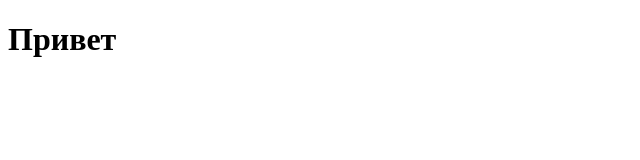
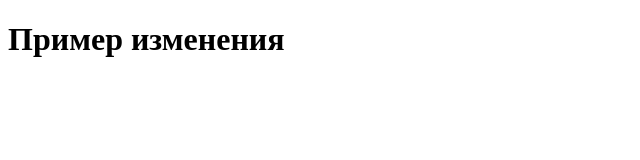
Before and after one commit to alexykos/Module02-Test, a plain HTML site: page index.html in a window 1280 px wide. Shown: the whole page, without its empty margins (0-640 px from the left). Drawn offline with Linux system fonts and the light colour scheme.

Commit message:
index.html

```diff
--- a/index.html
+++ b/index.html
@@ -9,7 +9,7 @@
 </head>
 
 <body>
-    <h1>Привет</h1>
+    <h1>Пример изменения</h1>
 </body>
 
 </html>
```
